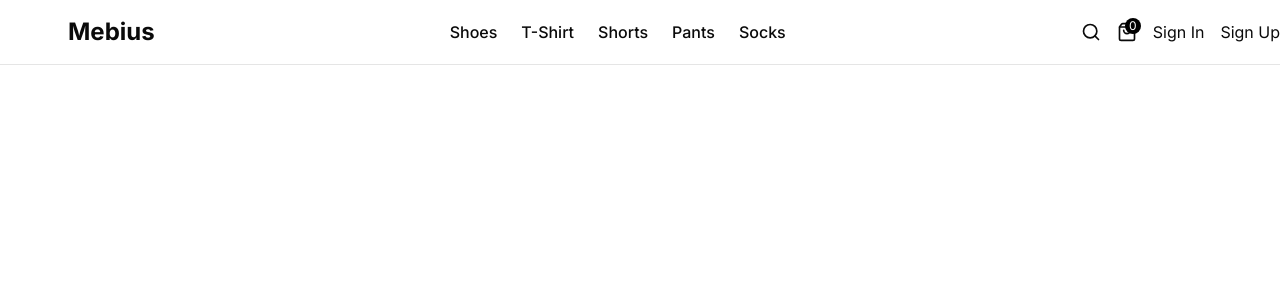
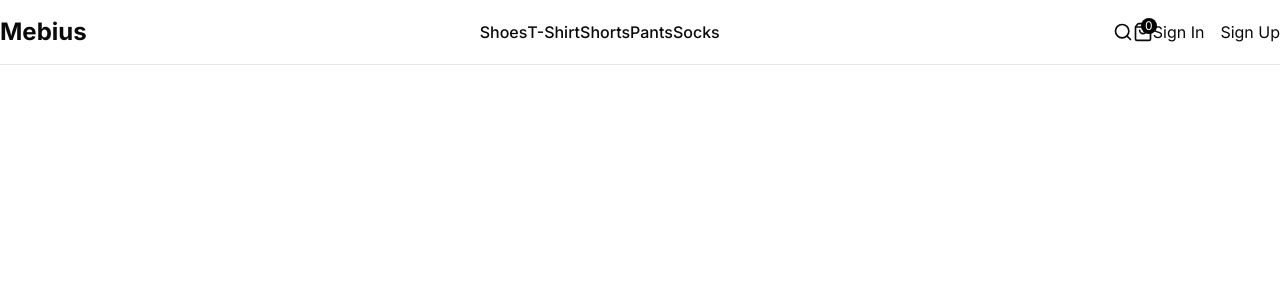
Before and after one commit to Akil-Dikshan/E-commerce-platform, a React (Vite) app: page / in a window 1280 px wide. Shown: the top 300 px of the page. Built offline with nearby package versions, Linux system fonts and the light colour scheme.

Commit message:
Refactor navigation component for improved layout and styling

```diff
--- a/src/components/Navigation/Navigation.jsx
+++ b/src/components/Navigation/Navigation.jsx
@@ -1,25 +1,26 @@
 import { useState } from "react";
+
 import { Menu, X, ShoppingBag, Search, User } from "lucide-react";
+
 
 export default function Navigation() {
   const [isMenuOpen, setIsMenuOpen] = useState(false);
 
+
+  // Function href close mobile menu
   const closeMobileMenu = () => setIsMenuOpen(false);
 
   return (
-    <header className="bg-white border-b border-gray-250 px-4 lg:px-16">
+    <header className="bg-white border-b border-gray-200 px-4 lg:px-16">
       <div>
-        <div className="flex items-center h-16 gap-8">
-          {/* Spacer */}
-          <div className="flex-none w-9"></div>
-
+        <div className="flex items-center justify-between h-16">
           {/* Logo */}
-          <a href="/" className="font-bold text-2xl flex-none">
+          <a href="/" className="font-bold text-2xl">
             Mebius
           </a>
 
           {/* Desktop Navigation */}
-          <nav className="hidden md:flex space-x-8 gap-6 flex-1 justify-center">
+          <nav className="hidden md:flex space-x-8">
             {[
               {
                 path: "/shop/shoes",
@@ -46,7 +47,7 @@ export default function Navigation() {
                 <a
                   key={item.path}
                   href={item.path}
-                  className="font-medium hover:text-gray-500"
+                  className="font-medium hover:text-gray-600"
                 >
                   {item.label}
                 </a>
@@ -54,8 +55,8 @@ export default function Navigation() {
             })}
           </nav>
 
-          {/* Icons - added mr-8 to move left */}
-          <div className="flex items-center space-x-4 gap-4 mr-8">
+          {/* Icons */}
+          <div className="flex items-center space-x-4">
             <button aria-label="Search" className="p-1">
               <Search size={20} />
             </button>
@@ -69,11 +70,16 @@ export default function Navigation() {
                 {0}
               </span>
             </a>
+            {/* <SignedIn>
+              <UserButton />
+            </SignedIn> */}
             <div className="hidden md:block">
-              <div className="flex items-center gap-4 ">
+              {/* <SignedOut> */}
+              <div className="flex items-center gap-4">
                 <a href="/sign-in">Sign In</a>
                 <a href="/sign-up">Sign Up</a>
               </div>
+              {/* </SignedOut> */}
             </div>
 
             {/* Mobile menu button */}
@@ -97,6 +103,7 @@ export default function Navigation() {
               { path: "/shop/tshirts", label: "T-Shirt" },
               { path: "/shop/shorts", label: "Shorts" },
               { path: "/shop/pants", label: "Pants" },
+              { path: "/shop/socks", label: "Socks" },
             ].map((item) => (
               <a
                 key={item.path}
@@ -109,11 +116,13 @@ export default function Navigation() {
             ))}
           </div>
 
-          <div className="block md:hidden px-4 ">
+          <div className="block md:hidden px-4">
+            {/* <SignedOut> */}
             <div className="flex items-center gap-4">
               <a href="/sign-in">Sign In</a>
               <a href="/sign-up">Sign Up</a>
             </div>
+            {/* </SignedOut> */}
           </div>
         </div>
       )}
```
Also changed, not shown: vite.config.js (line endings or trailing spaces).
